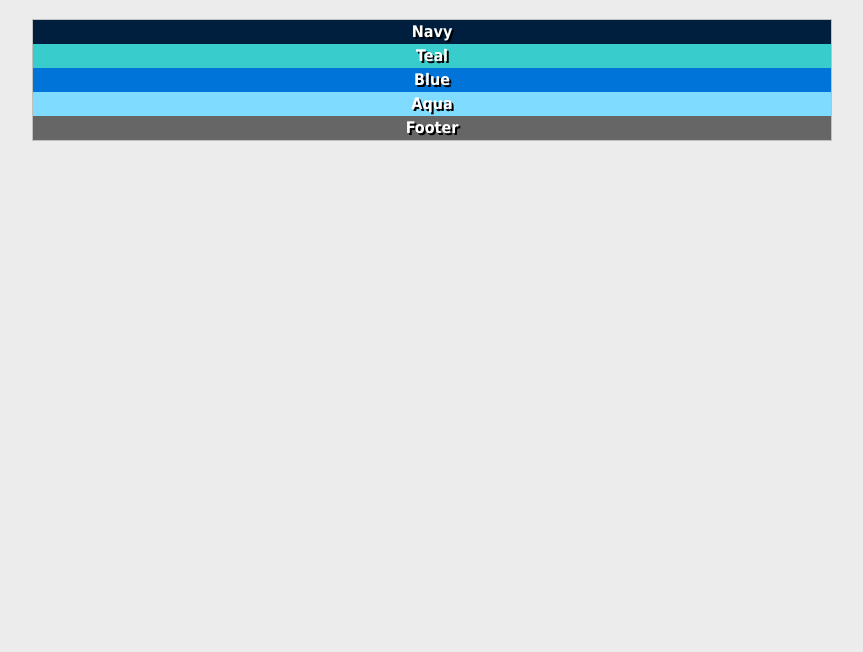
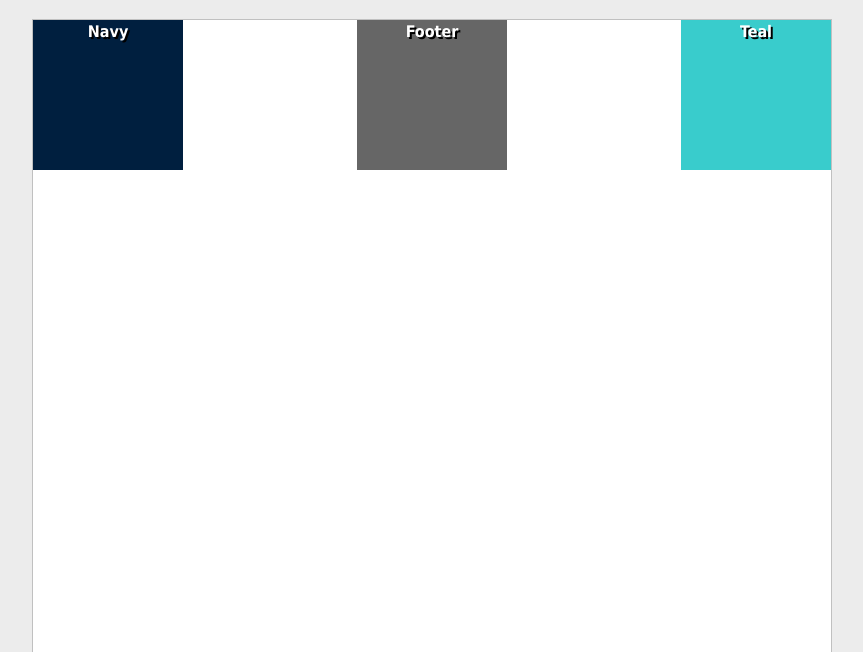
Before and after one commit to Praetor42/IFSC-1310_2024, a plain HTML site: page positioning-lab/absolute-2.html in a window 1280 px wide. Shown: the part 148-800 px from the top of the page, without its empty margins (208-1071 px from the left). Drawn offline with Linux system fonts and the light colour scheme.

Commit message:
positioning lab

```diff
--- a/positioning-lab/absolute-2.html
+++ b/positioning-lab/absolute-2.html
@@ -28,24 +28,49 @@
       background-color: #FFF;
       border: 1px solid #c0c0c0;
       width: 800px;
+      height:800px;
       margin-right: auto;
       margin-left: auto;
       text-shadow: 2px 2px #000;
+      position:relative;
     }
     #navy {
       background-color: #001f3f;
+      width:150px;
+      height:150px;
+      position:absolute;
+      top:0px;
+      left:0px;
     }
     #teal {
       background-color: #39CCCC;
+      width:150px;
+      height:150px;
+      position:absolute;
+      top:0px;
+      right:0px;
     }
     #blue {
       background-color: #0074D9;
+      width:150px;
+      height:150px;
+      position:absolute;
+      bottom:0px;
+      left:0px;
     }
     #aqua {
       background-color: #7FDBFF;
+      width:150px;
+      height:150px;
+      position:absolute;
+      bottom:0px;
+      right:0px;
     }
     #footer {
       background-color: #666;
+      width:150px;
+      height:150px;
+      margin:auto;
     }
     h1 {
       color: #000;
```
Also changed, not shown: positioning-lab/absolute-1.html (+24 -0 lines), positioning-lab/float-1.html (+19 -1 lines), positioning-lab/float-2.html (+22 -1 lines).
